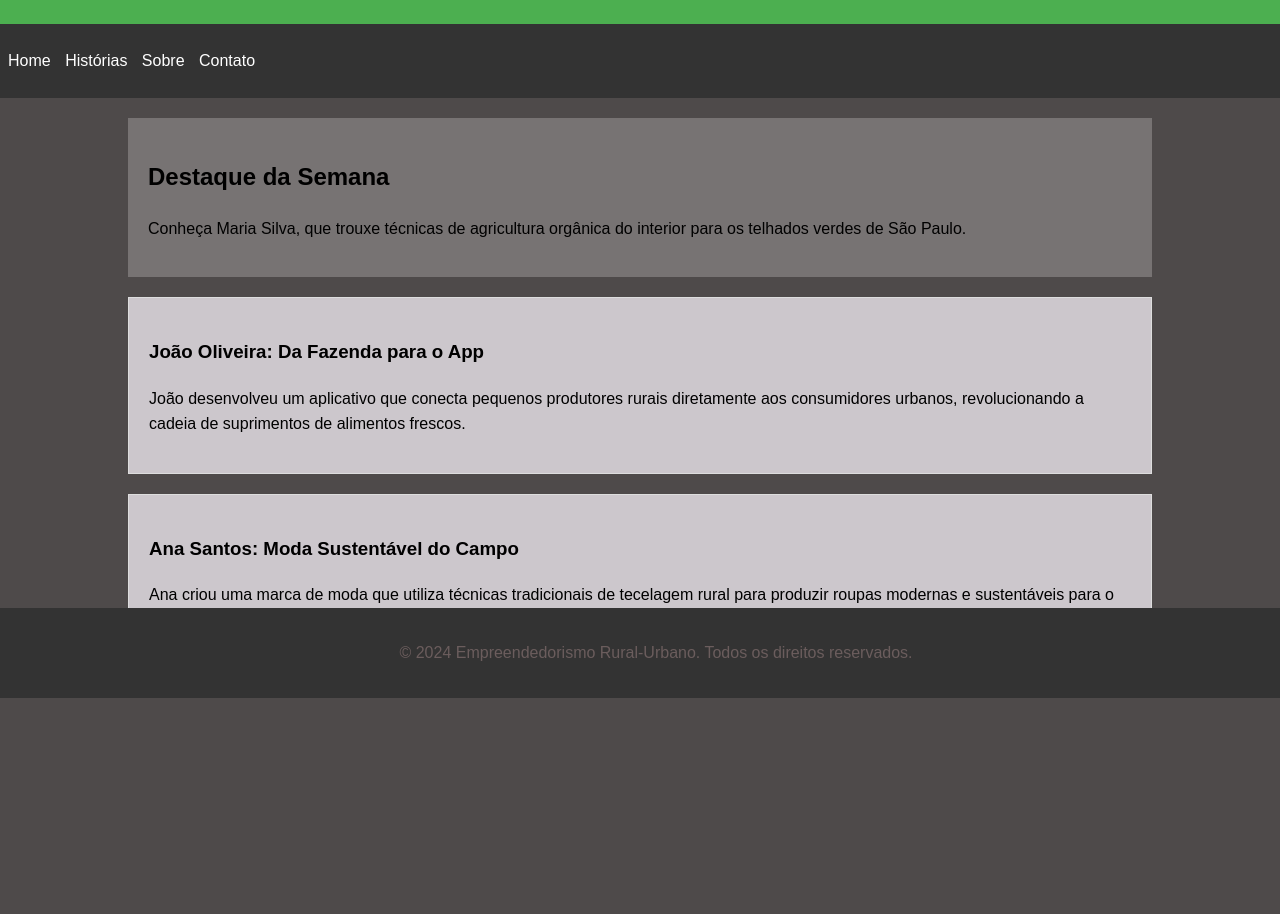
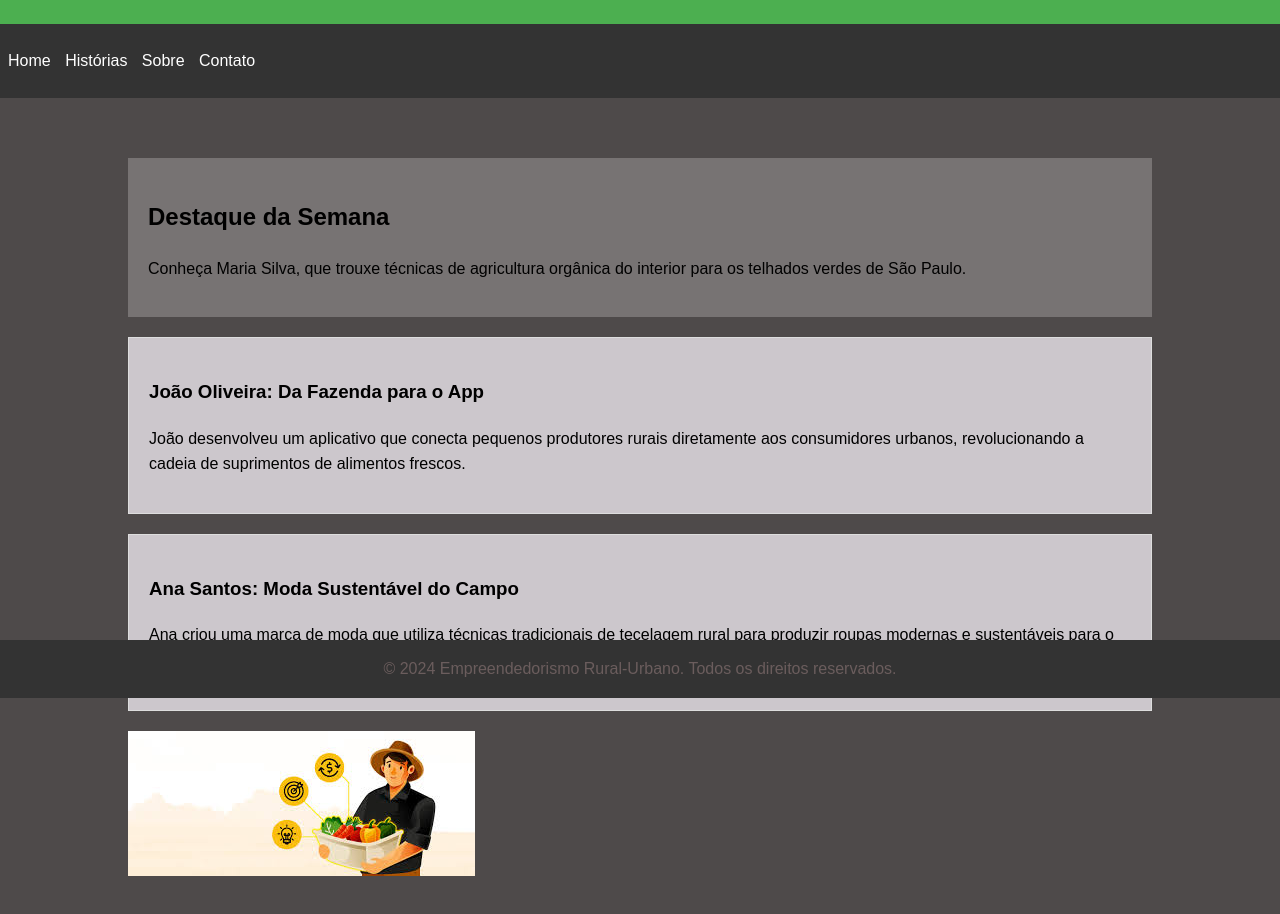
Before and after one commit to AdryanBR120/Agrinho2024, a plain HTML site: page index.html in a window 1280 px wide. Shown: the part 102-1016 px from the top of the page. Before the commit the page ends 813 px from the top, so only its background shows below. Drawn offline with Linux system fonts and the light colour scheme.

Commit message:
Add files via upload

```diff
--- a/index.html
+++ b/index.html
@@ -39,7 +39,7 @@
             width: 80%;
             margin: auto;
             overflow: hidden;
-            padding: 20px;
+            padding: 60px;
         }
         .highlight {
             background-color: rgb(119, 115, 115);
@@ -56,7 +56,7 @@
             background-color: #333;
             color: rgb(107, 93, 93);
             text-align: center;
-            padding: 1rem;
+            padding: 0,1rem;
             position: fixed;
             bottom: 0;
             width: 100%;
@@ -88,6 +88,7 @@
             <h3>Ana Santos: Moda Sustentável do Campo</h3>
             <p>Ana criou uma marca de moda que utiliza técnicas tradicionais de tecelagem rural para produzir roupas modernas e sustentáveis para o público urbano.</p>
         </div>
+        <img src="rural.jpeg">
     </div>
     <footer>
         <p>&copy; 2024 Empreendedorismo Rural-Urbano. Todos os direitos reservados.</p>
```
Also changed, not shown: rural.jpeg (added).
